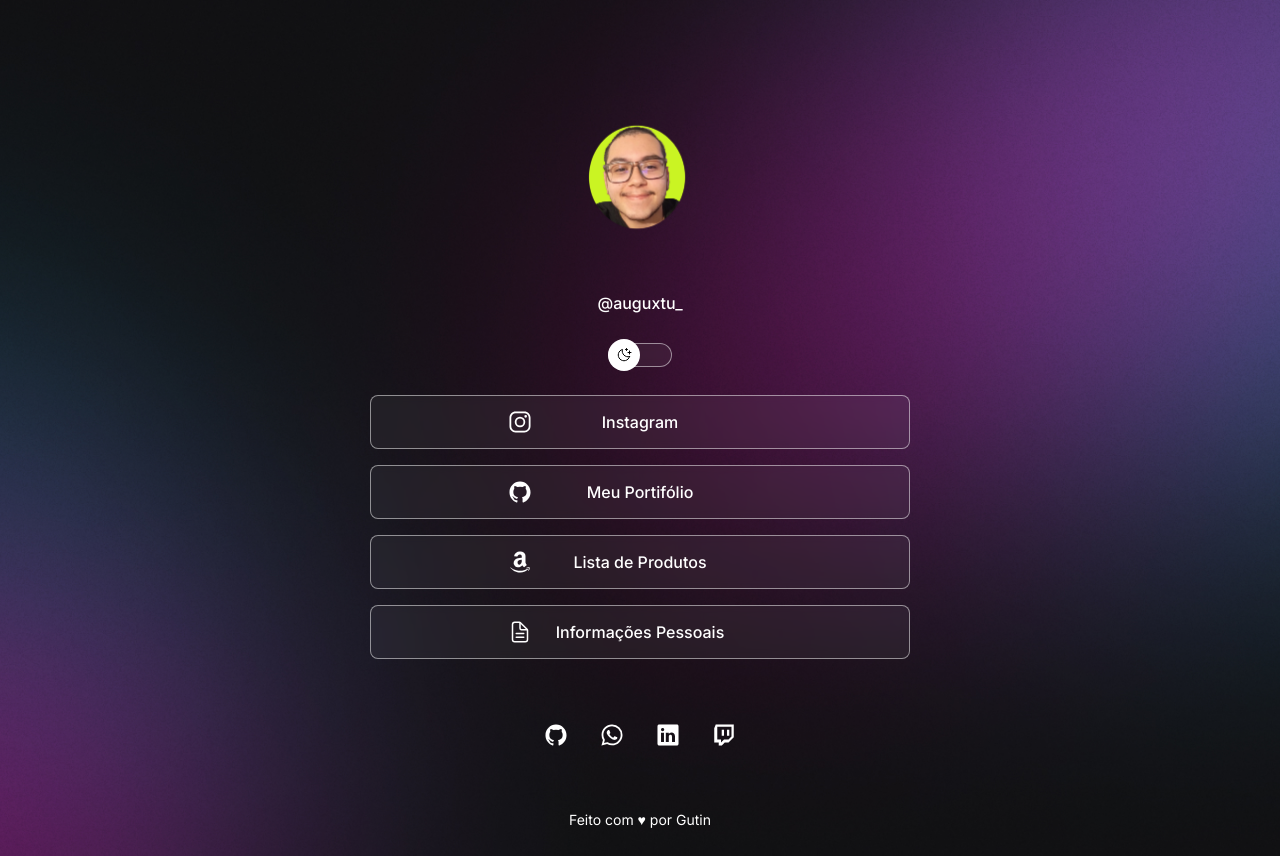
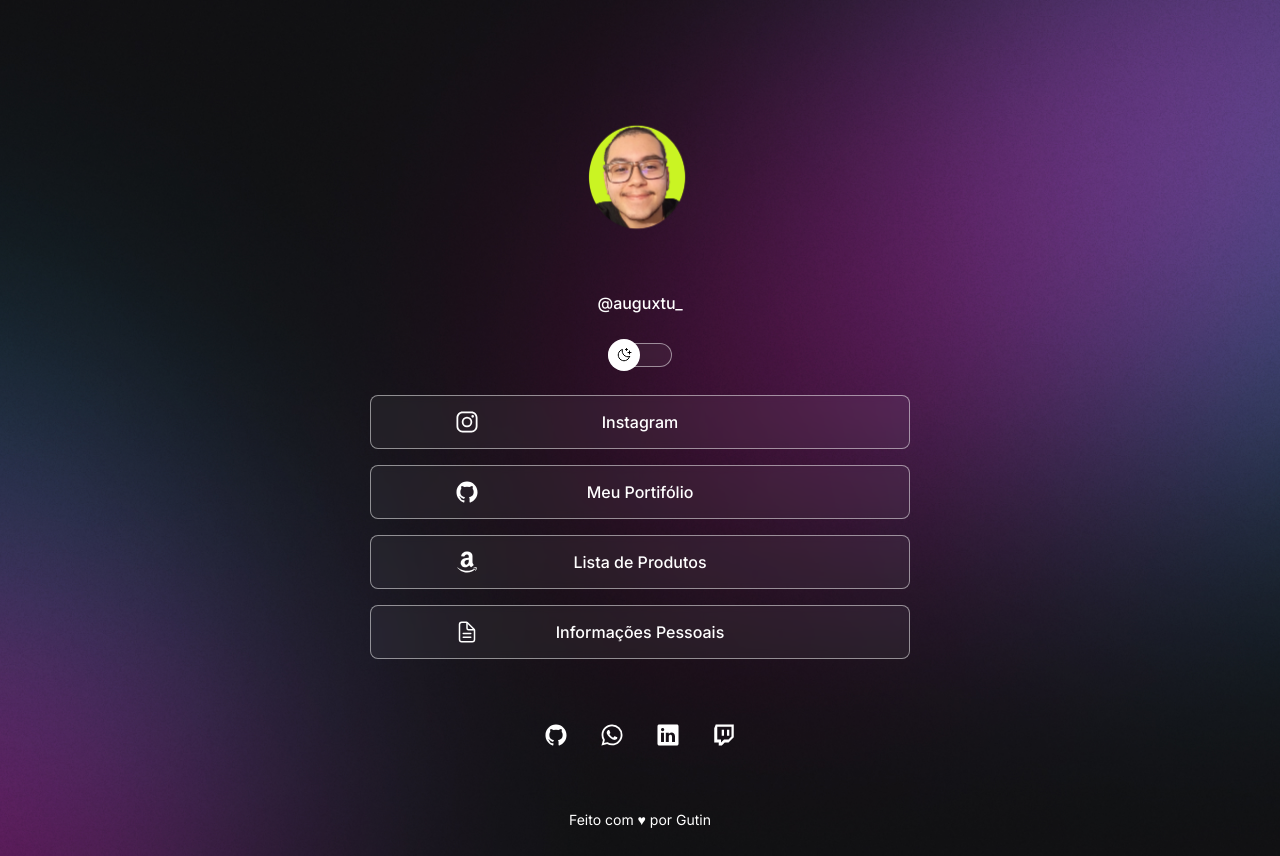
Before and after one commit to Auguxtu/Agregador-de-Links, a website: page index.html in a window 1280 px wide. Drawn offline with nearby package versions, Linux system fonts and the light colour scheme.

Commit message:
ionicon position

```diff
--- a/style.css
+++ b/style.css
@@ -133,7 +133,7 @@ ul li a {
 
 ul li a ion-icon {
   position: absolute;
-  right: 70%;
+  right: 80%;
   font-size: 24px;
   align-content: center;
 }
```
